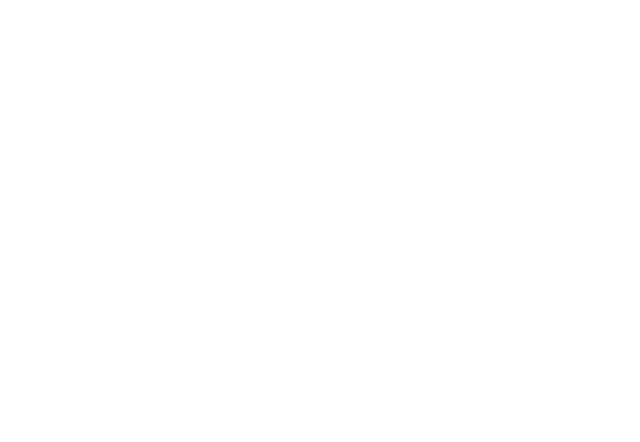
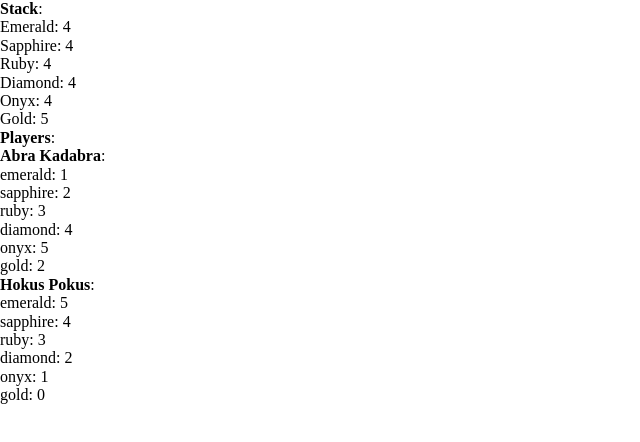
Before and after one commit to Lizon57/Splendor, a React (Create React App) app: page /game in a window 1280 px wide. Before the commit this address had no page. Shown: the top 442 px of the page, without its empty margins (0-640 px from the left). Built offline with nearby package versions, Linux system fonts and the light colour scheme.

Commit message:
Init coin display

```diff
--- /dev/null
+++ b/src/cmps/game/coins/Player/Gem.jsx
@@ -0,0 +1,5 @@
+export const Gem = ({ gem, gemFluid, gemFixed }) => {
+    return (
+        <div>{gem}: {gemFluid + gemFixed}</div>
+    )
+}
--- /dev/null
+++ b/src/cmps/game/coins/Player/PlayerCoin.jsx
@@ -0,0 +1,18 @@
+import { Gem } from "./Gem"
+
+
+export const PlayerCoin = ({ gemFluid, gemFixed, gold }) => {
+    const gemSort = ['emerald', 'sapphire', 'ruby', 'diamond', 'onyx']
+
+    return (
+        <div>
+            {gemSort.map(gem => <Gem
+                key={gem}
+                gem={gem}
+                gemFluid={gemFluid[gem]}
+                gemFixed={gemFixed[gem]}
+            />)}
+            gold: {gold}
+        </div>
+    )
+}
--- /dev/null
+++ b/src/cmps/game/coins/StackCoin.jsx
@@ -0,0 +1,15 @@
+export const StackCoin = ({ gemStack, goldStack }) => {
+    const { emerald, sapphire, ruby, diamond, onyx } = gemStack
+
+
+    return (
+        <>
+            <div>Emerald: {emerald}</div>
+            <div>Sapphire: {sapphire}</div>
+            <div>Ruby: {ruby}</div>
+            <div>Diamond: {diamond}</div>
+            <div>Onyx: {onyx}</div>
+            <div>Gold: {goldStack}</div>
+        </>
+    )
+}
--- a/src/data/dummyGame.js
+++ b/src/data/dummyGame.js
@@ -1,6 +1,6 @@
 import { utilService } from "../services/utilService"
 
-import { devCards as devCardDB } from "./devCardDB"
+import { devCardDB } from "./devCardDB"
 import { nobleCardDB } from "./nobleCardDB"
 
 
@@ -21,7 +21,8 @@
         }
     },
 
-    coinStack: { emerald: 4, sapphire: 4, ruby: 4, diamond: 4, onyx: 4, gold: 5 },
+    gemStack: { emerald: 4, sapphire: 4, ruby: 4, diamond: 4, onyx: 4 },
+    goldStack: 5,
 
     players: [
         {
@@ -35,7 +36,9 @@
             point: 0,
 
             status: {
-                ownCoin: { emerald: 0, sapphire: 0, ruby: 0, diamond: 0, onyx: 0, gold: 0 },
+                ownGemFluid: { emerald: 1, sapphire: 0, ruby: 3, diamond: 0, onyx: 5 },
+                ownGemFixed: { emerald: 0, sapphire: 2, ruby: 0, diamond: 4, onyx: 0 },
+                ownGold: 2,
                 ownCard: {
                     firstLevelCards: [],
                     secondLevelCards: [],
@@ -57,7 +60,9 @@
             point: 0,
 
             status: {
-                ownCoin: { emerald: 0, sapphire: 0, ruby: 0, diamond: 0, onyx: 0, gold: 0 },
+                ownGemFluid: { emerald: 0, sapphire: 4, ruby: 0, diamond: 2, onyx: 0 },
+                ownGemFixed: { emerald: 5, sapphire: 0, ruby: 3, diamond: 0, onyx: 1 },
+                ownGold: 0,
                 ownCard: {
                     firstLevelCards: [],
                     secondLevelCards: [],
--- /dev/null
+++ b/src/pages/Game.jsx
@@ -0,0 +1,33 @@
+import { dummyGame } from "../data/dummyGame"
+
+import { StackCoin } from "../cmps/game/coins/StackCoin"
+import { PlayerCoin } from "../cmps/game/coins/Player/PlayerCoin"
+
+
+export const Game = () => {
+    const game = dummyGame
+    const { gemStack, goldStack, players } = game
+
+
+    return (
+        <>
+            <b>Stack</b>:
+            <StackCoin gemStack={gemStack} goldStack={goldStack} />
+
+            <b>Players</b>:
+            {players.map(player => {
+                const { status: { ownGemFluid, ownGemFixed, ownGold } } = player
+                return (
+                    <div key={player.miniUser.playerId}>
+                        <div><b>{player.miniUser.displayName}</b>:</div>
+                        <PlayerCoin
+                            gemFluid={ownGemFluid}
+                            gemFixed={ownGemFixed}
+                            gold={ownGold}
+                        />
+                    </div>
+                )
+            })}
+        </>
+    )
+}
--- a/src/pages/OnlineGame.jsx
+++ /dev/null
@@ -1,7 +0,0 @@
-export const OnlineGame = () => {
-    return (
-        <div>
-            Hello World!
-        </div>
-    )
-}
--- a/src/routes.js
+++ b/src/routes.js
@@ -1,7 +1,7 @@
 import { Main } from "./pages/Main"
-import { OnlineGame } from "./pages/OnlineGame"
+import { Game } from "./pages/Game"
 
 export const routes = [
     { path: '/', element: Main },
-    { path: '/online-game', element: OnlineGame }
+    { path: '/game', element: Game }
 ]
```
Also changed, not shown: 1 other file (tests, documents, lock files or other folders).
